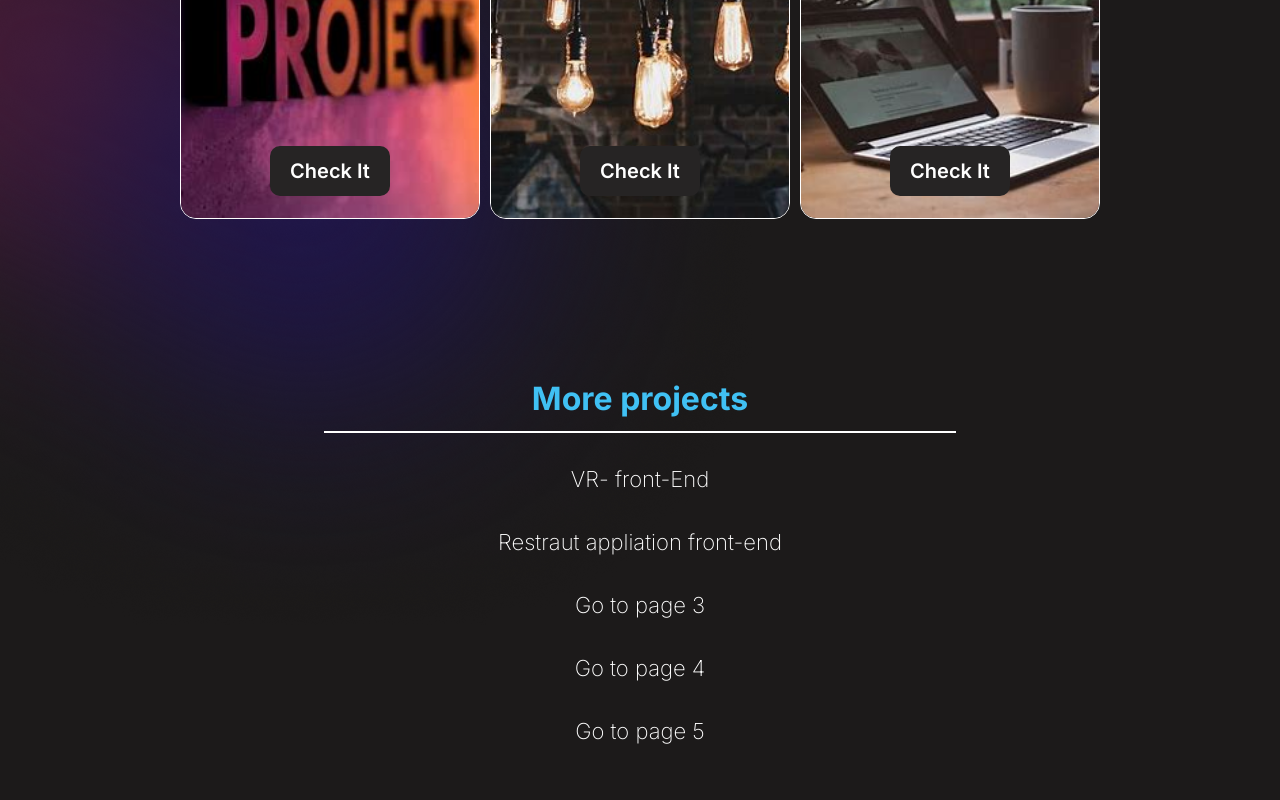
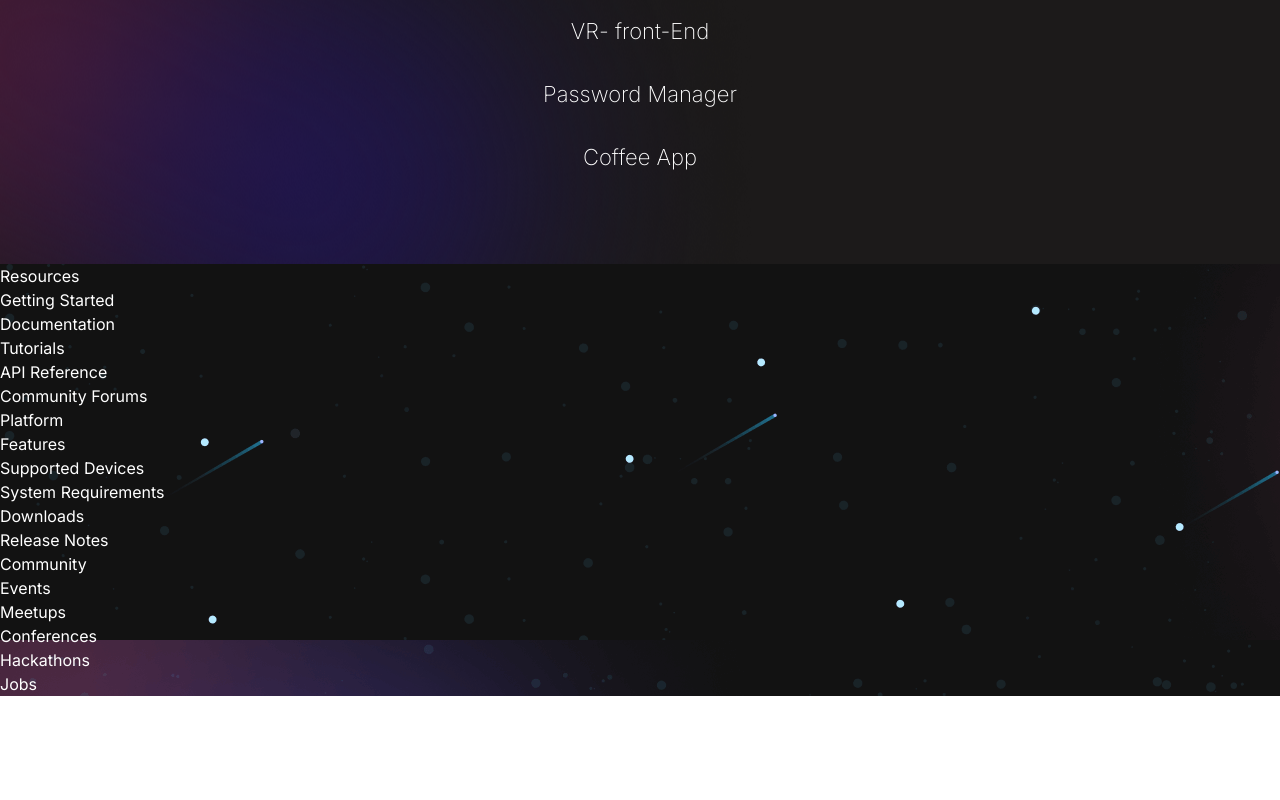
Before and after one commit to amaan-malik1/Portfolio, a React (Vite) app: page / in a window 1280 px wide. Shown: the part 1520-2320 px from the top of the page. After the commit the page ends 2216 px from the top, so only its background shows below. Built offline with nearby package versions, Linux system fonts and the light colour scheme.

Commit message:
Updated project link

```diff
--- a/src/components/Projects.jsx
+++ b/src/components/Projects.jsx
@@ -11,7 +11,7 @@ const Projects = () => {
 
       <h2 className='project-h2'>Project</h2>
       <p className='project-p'>Lorem Lorem ipsum dolor sit amet consectetur adipisicing elit. Non, magni ex? Ipsam saepe vel ratione? Deserunt eum aspernatur quos dolorem! ipsum dolor sit amet consectetur adipisicing elit. Obcaecati repudiandae qui deleniti esse laborum tempora ad atque ea facere quod!</p>
-      <div className="projects-container">
+{/*       <div className="projects-container">
 
         <div className="project-item">
           <img src={project1} alt="" />
@@ -30,23 +30,17 @@ const Projects = () => {
           <h3>CLone</h3>
           <button className="btn-project">Check It</button>
         </div>
-      </div>
+      </div> */}
       <div className="project-links" >
-        <span>More projects</span>
+        <span>Projects</span>
 
         <a href="https://virtualr-navy.vercel.app/" target="_blank" rel="noopener noreferrer">VR- front-End
         </a>
-        <a href="https://www.google.com" target="_blank" rel="noopener noreferrer">
-          Restraut appliation front-end
+        <a href="https://pass-op-rho.vercel.app/" target="_blank" rel="noopener noreferrer">
+          Password Manager
         </a>
-        <a href="https://www.google.com" target="_blank" rel="noopener noreferrer">
-          Go to page 3
-        </a>
-        <a href="https://www.google.com" target="_blank" rel="noopener noreferrer">
-          Go to page 4
-        </a>
-        <a href="https://www.google.com" target="_blank" rel="noopener noreferrer">
-          Go to page 5
+        <a href="https://coffee-app-ochre.vercel.app/" target="_blank" rel="noopener noreferrer">
+         Coffee App
         </a>
       </div>
     </div>
```
